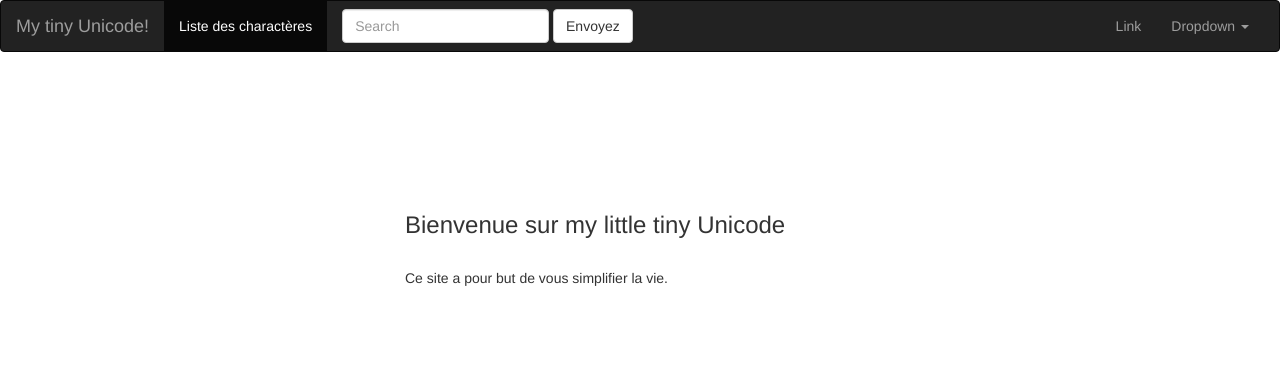
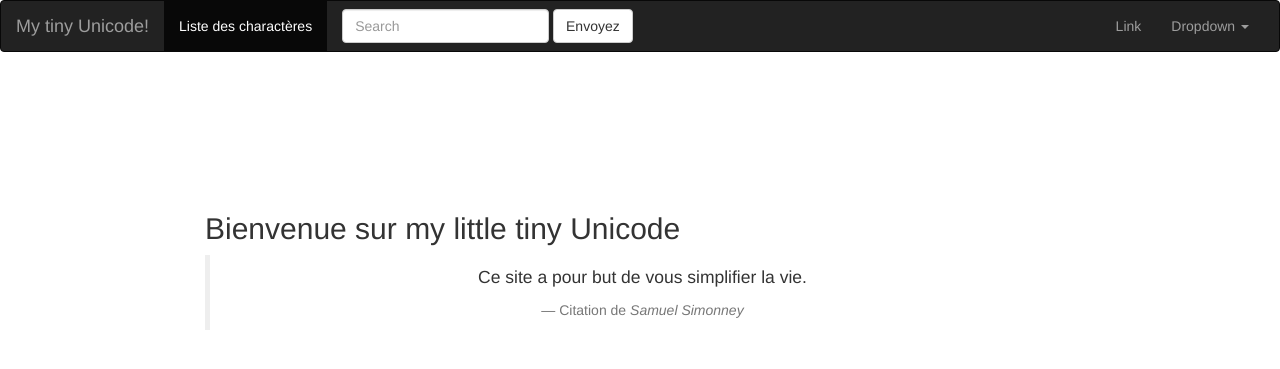
Before and after one commit to s4mking/UnicodePython, a Flask app: page / in a window 1280 px wide. Shown: the top 369 px of the page. Run offline with Flask 2, Linux system fonts and the light colour scheme; some libraries are stand-ins or nearby versions.

Commit message:
Ajout style bootstrap

```diff
--- a/templates/home.html
+++ b/templates/home.html
@@ -1,6 +1,8 @@
 {% extends "layout.html" %}
 {% block content %}
-  <h3> Bienvenue sur my little tiny Unicode</h3>
-  <br>
-  <p>Ce site a pour but de vous simplifier la vie.
+  <p class='h2'> Bienvenue sur my little tiny Unicode</p>
+  <blockquote class="blockquote text-center">
+  <p class="mb-0">Ce site a pour but de vous simplifier la vie.</p>
+  <footer class="blockquote-footer">Citation de  <cite title="Source Title">Samuel Simonney</cite></footer>
+</blockquote>
 {% endblock %}
--- a/templates/layout.html
+++ b/templates/layout.html
@@ -3,13 +3,21 @@
   <head>
     <title>Flask Template Example</title>
     <meta name="viewport" content="width=device-width, initial-scale=1.0">
+
     <link href="http://netdna.bootstrapcdn.com/bootstrap/3.0.0/css/bootstrap.min.css" rel="stylesheet" media="screen">
+
     <style type="text/css">
       .container {
-        max-width: 500px;
+        max-width: 900px;
         padding-top: 100px;
       }
       h2 {color: red;}
+      table,
+      table tr,
+      table tr td,
+      table tr th{
+          text-align: center;
+      }
     </style>
   </head>
   <body>
--- a/templates/list.html
+++ b/templates/list.html
@@ -1,12 +1,15 @@
 {% extends "layout.html" %}
 {% block content %}
-<table border='1'>
+
+<table class='table table-striped table-bordered'>
+    <thead class="thead-dark">
         <tr>
             <th> Charact</th>
             <th> Name</th>
             <th>Number</th>
             <th>Catégorie</th>
         </tr>
+     </thead>
     {% for i in range(0, len) %}
             <tr>
             <td>{{tabs[i]['unicode']}}</td>
--- a/templates/result.html
+++ b/templates/result.html
@@ -2,7 +2,7 @@
 {% block content %}
   <h3> Page d'affichage Unicode</h3>
   <br>
-   <table border = 1>
+   <table class='table table-hover table-dark'>
    {% for i in range(0, len) %}
             <tr>
                <td colspan='2'>{{result_render[i]['unicode']}}</td>
```
Also changed, not shown: static/css/style.css (added, +7 -0 lines). Lines whose indentation alone changed are shown as unchanged.
